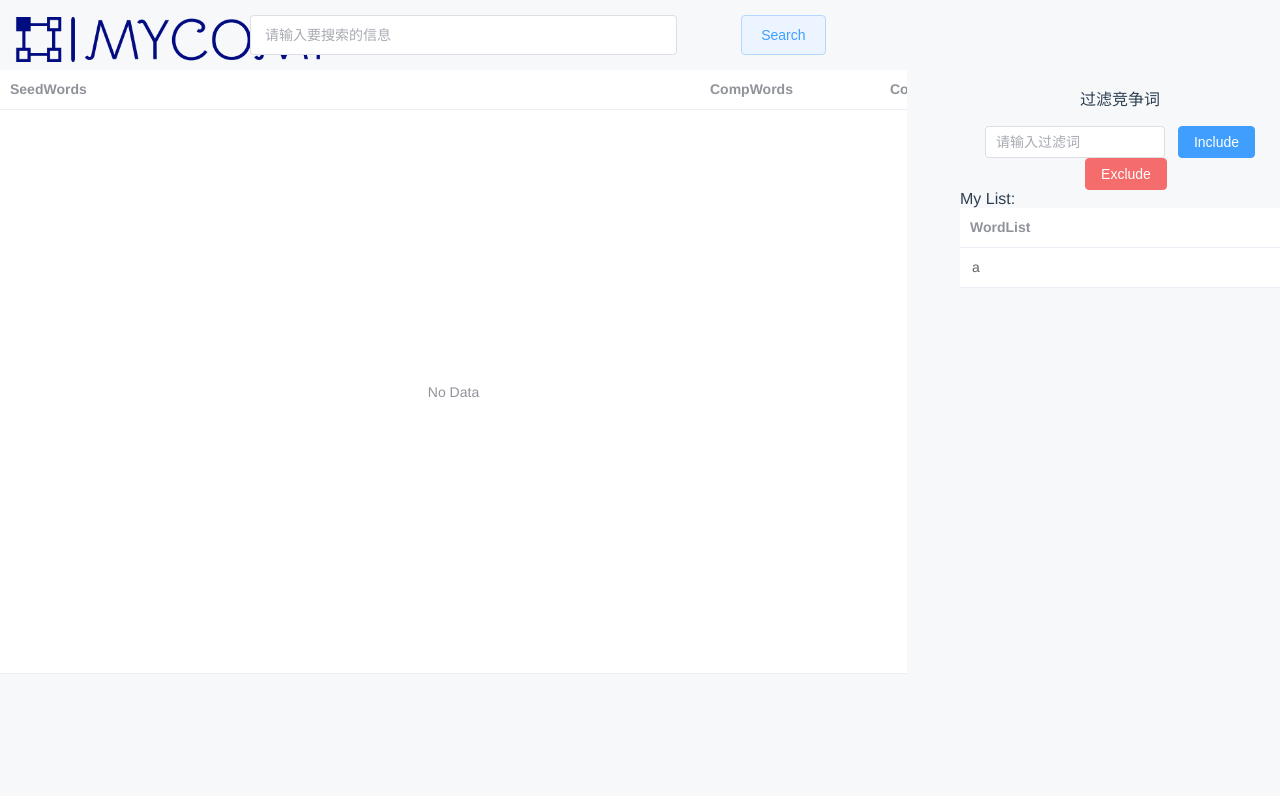
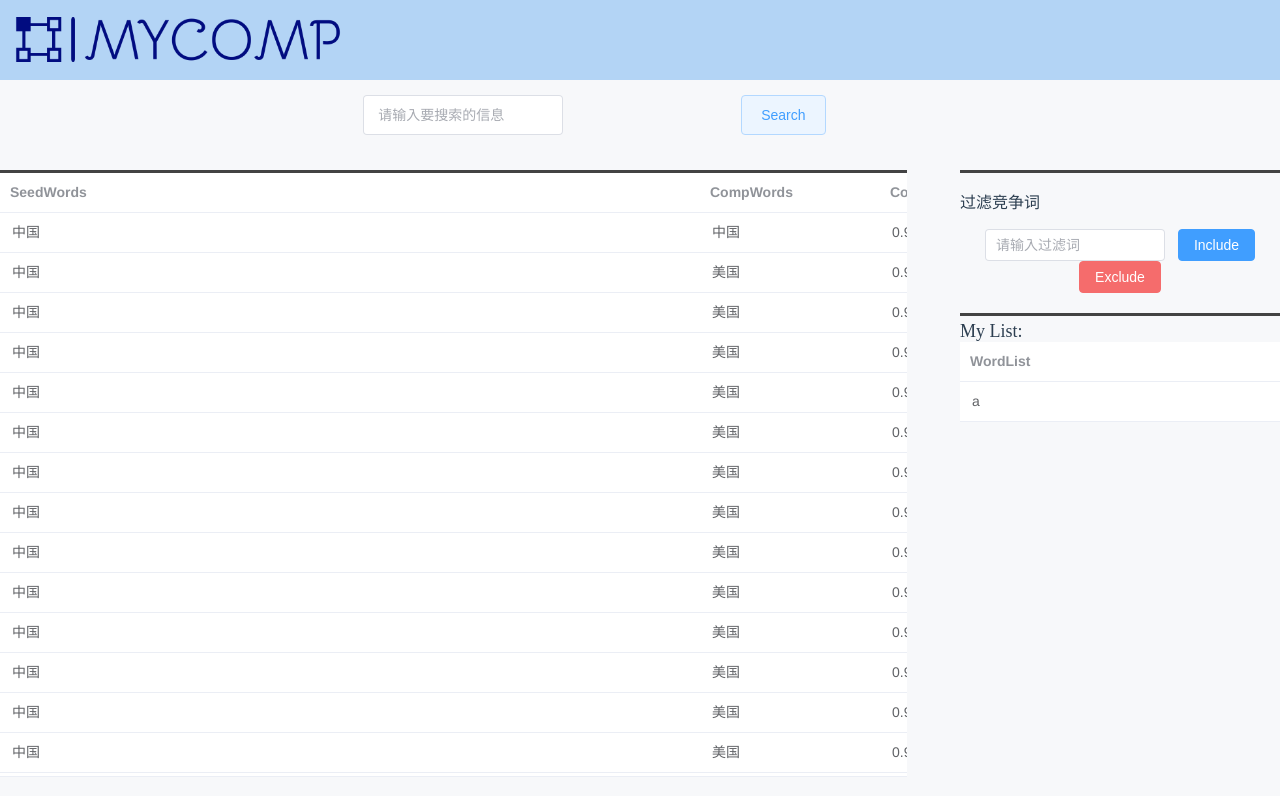
Before and after one commit to kissjerryfan/compkey_front, a Vue app: page / in a window 1280 px wide. Shown: the top 796 px of the page. Built offline with nearby package versions, Linux system fonts and the light colour scheme.

Commit message:
finish style transfer to app.vue

```diff
--- a/components.d.ts
+++ b/components.d.ts
@@ -17,7 +17,6 @@ declare module '@vue/runtime-core' {
     EnterSearch: typeof import('./src/components/EnterSearch.vue')['default']
     FilterInput: typeof import('./src/components/FilterInput.vue')['default']
     Header: typeof import('./src/components/Header.vue')['default']
-    HelloWorld: typeof import('./src/components/HelloWorld.vue')['default']
     InformationSearch: typeof import('./src/components/InformationSearch.vue')['default']
     InformationTable: typeof import('./src/components/InformationTable.vue')['default']
     MyList: typeof import('./src/components/MyList.vue')['default']
--- a/src/App.vue
+++ b/src/App.vue
@@ -1,7 +1,7 @@
 <template>
   <el-row>
     <el-col :span="24">
-      <div id="header">
+      <div id="header1">
         <img src="../src/assets/logo1.png" style="height: 45px; float: left; position: absolute; left: 15px; top: 17px;">
       </div>
     </el-col>
@@ -18,7 +18,7 @@
   </el-row>
   <el-row>
     <el-col :span="17">
-      <div id="top-color">
+      <div id="top-color1">
 
       </div>
       <el-table :data="tableData" @row-click="handleTableRow" height="604" style="width: 100%">
@@ -31,7 +31,7 @@
 
     </el-col>
     <el-col :span="6">
-      <div id="top-color">
+      <div id="top-color2">
 
       </div>
       <div>
@@ -40,11 +40,11 @@
         <el-button type="primary" id="include-btn" style="margin-left: 13px">Include</el-button>
         <el-button type="danger" id="exclude-btn">Exclude</el-button>
       </div>
-      <div id="top-color">
+      <div id="top-color3">
 
       </div>
       <el-row>
-        <div id="header">
+        <div id="header2">
           My List:
         </div>
       </el-row>
@@ -60,6 +60,8 @@
 
 <script>
 // import HelloWorld from './components/HelloWorld.vue'
+import {getCurrentInstance} from "vue";
+
 export default {
   name: 'App',
   components: {
@@ -67,7 +69,19 @@ export default {
   },
   data : function (){
     return {
-      word_list : [{word: "a"}]
+      word_list : [{word: "a"}],
+      tableData: []
+    }
+  },
+  methods: {
+    handleTableRow(row, event, column) {
+      console.log(row,event,column)
+      let compList = new Object();
+      compList.seedWords = row.seedWords
+      compList.compWords = row.compWords
+      compList.comp = row.comp
+      const {proxy} = getCurrentInstance()
+      proxy.mittBus.emit('comp_key', compList)
     }
   }
 }
@@ -75,6 +89,83 @@ export default {
 <script setup>
 import { ref } from 'vue'
 const input = ref('')
+const tableData = [
+  {
+    seedWords: '中国',
+    compWords: '中国',
+    comp: '0.98',
+  },
+  {
+    seedWords: '中国',
+    compWords: '美国',
+    comp: '0.9',
+  },
+  {
+    seedWords: '中国',
+    compWords: '美国',
+    comp: '0.9',
+  },
+  {
+    seedWords: '中国',
+    compWords: '美国',
+    comp: '0.9',
+  },
+  {
+    seedWords: '中国',
+    compWords: '美国',
+    comp: '0.9',
+  },
+  {
+    seedWords: '中国',
+    compWords: '美国',
+    comp: '0.9',
+  },
+  {
+    seedWords: '中国',
+    compWords: '美国',
+    comp: '0.9',
+  },
+  {
+    seedWords: '中国',
+    compWords: '美国',
+    comp: '0.9',
+  },
+  {
+    seedWords: '中国',
+    compWords: '美国',
+    comp: '0.9',
+  },
+  {
+    seedWords: '中国',
+    compWords: '美国',
+    comp: '0.9',
+  },
+  {
+    seedWords: '中国',
+    compWords: '美国',
+    comp: '0.9',
+  },
+  {
+    seedWords: '中国',
+    compWords: '美国',
+    comp: '0.9',
+  },
+  {
+    seedWords: '中国',
+    compWords: '美国',
+    comp: '0.9',
+  },
+  {
+    seedWords: '中国',
+    compWords: '美国',
+    comp: '0.9',
+  },
+  {
+    seedWords: '中国',
+    compWords: '美国',
+    comp: '0.9',
+  }
+]
 </script>
 
 <style>
@@ -90,6 +181,8 @@ const input = ref('')
 
 body{
   background-color: #f7f8fa;
+  padding: 0;
+  margin: 0;
 }
 
 .search {
@@ -101,12 +194,63 @@ body{
   margin-left: 250px;
 }
 
-.searchBtn{
-  margin-left: 100px;
+#top-color1{
+  box-sizing: content-box;
+  height: 3px;
+  background-color: #434343;
+  margin-top: 20px;
 }
 
-body{
-  padding: 0;
-  margin: 0;
+#top-color2{
+  box-sizing: content-box;
+  height: 3px;
+  background-color: #434343;
+  margin-top: 20px;
 }
+
+#top-color3{
+  box-sizing: content-box;
+  height: 3px;
+  background-color: #434343;
+  margin-top: 20px;
+}
+
+#header1{
+  background-color: #b3d4f5;
+  top: 0;
+  height: 80px;
+  width: auto;
+  margin-top: 0;
+}
+
+#header2{
+  text-align: left;
+  margin-top: 5px;
+  font: 18px bold;
+}
+
+#include-btn{
+  margin-right: 0;
+}
+
+#exclude-btn{
+  margin-left: 0;
+}
+
+.el-input{
+  /*text-align: right;*/
+  height: auto;
+  width: 200px;
+}
+
+#top-color{
+  box-sizing: content-box;
+  height: 3px;
+  background-color: #434343;
+}
+
+p{
+  text-align: left;
+}
+
 </style>
--- a/src/components/HelloWorld.vue
+++ /dev/null
@@ -1,58 +0,0 @@
-<template>
-  <div class="hello">
-    <h1>{{ msg }}</h1>
-    <p>
-      For a guide and recipes on how to configure / customize this project,<br>
-      check out the
-      <a href="https://cli.vuejs.org" target="_blank" rel="noopener">vue-cli documentation</a>.
-    </p>
-    <h3>Installed CLI Plugins</h3>
-    <ul>
-      <li><a href="https://github.com/vuejs/vue-cli/tree/dev/packages/%40vue/cli-plugin-babel" target="_blank" rel="noopener">babel</a></li>
-      <li><a href="https://github.com/vuejs/vue-cli/tree/dev/packages/%40vue/cli-plugin-eslint" target="_blank" rel="noopener">eslint</a></li>
-    </ul>
-    <h3>Essential Links</h3>
-    <ul>
-      <li><a href="https://vuejs.org" target="_blank" rel="noopener">Core Docs</a></li>
-      <li><a href="https://forum.vuejs.org" target="_blank" rel="noopener">Forum</a></li>
-      <li><a href="https://chat.vuejs.org" target="_blank" rel="noopener">Community Chat</a></li>
-      <li><a href="https://twitter.com/vuejs" target="_blank" rel="noopener">Twitter</a></li>
-      <li><a href="https://news.vuejs.org" target="_blank" rel="noopener">News</a></li>
-    </ul>
-    <h3>Ecosystem</h3>
-    <ul>
-      <li><a href="https://router.vuejs.org" target="_blank" rel="noopener">vue-router</a></li>
-      <li><a href="https://vuex.vuejs.org" target="_blank" rel="noopener">vuex</a></li>
-      <li><a href="https://github.com/vuejs/vue-devtools#vue-devtools" target="_blank" rel="noopener">vue-devtools</a></li>
-      <li><a href="https://vue-loader.vuejs.org" target="_blank" rel="noopener">vue-loader</a></li>
-      <li><a href="https://github.com/vuejs/awesome-vue" target="_blank" rel="noopener">awesome-vue</a></li>
-    </ul>
-  </div>
-</template>
-
-<script>
-export default {
-  name: 'HelloWorld',
-  props: {
-    msg: String
-  }
-}
-</script>
-
-<!-- Add "scoped" attribute to limit CSS to this component only -->
-<style scoped>
-h3 {
-  margin: 40px 0 0;
-}
-ul {
-  list-style-type: none;
-  padding: 0;
-}
-li {
-  display: inline-block;
-  margin: 0 10px;
-}
-a {
-  color: #42b983;
-}
-</style>
```
Also changed, not shown: 1 other file (tests, documents, lock files or other folders).
